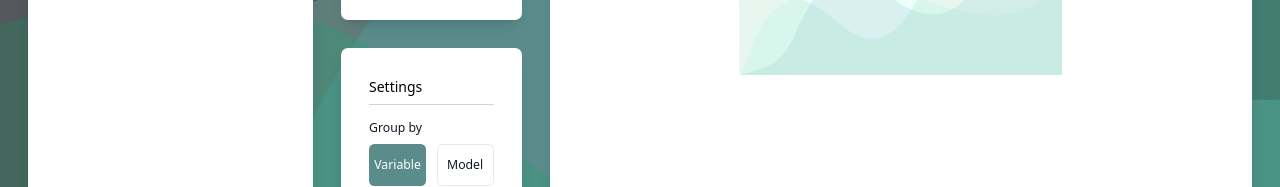
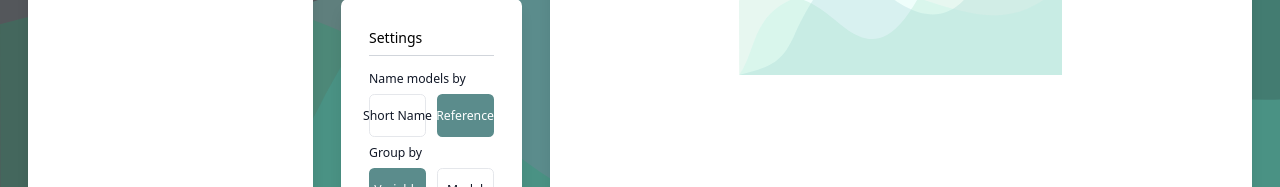
Before and after one commit to IMFS-MMB/epi-mmb-ocp, a Vue app: page / in a window 1280 px wide. Shown: the part 406-593 px from the top of the page. Built offline with nearby package versions, Linux system fonts and the light colour scheme; no server answers.

Commit message:
added option to change model naming

```diff
--- a/src/components/Models.vue
+++ b/src/components/Models.vue
@@ -6,7 +6,7 @@ import ModelFilters from "./ModelFilters.vue";
 import List from "./List.vue";
 import Popper from "vue3-popper";
 import ModelRefInline from "./ModelRefInline.vue";
-const { selectedModels, models: allModels, visibleModelsByType } = useState();
+const { selectedModels, models: allModels, visibleModelsByType, getModelTitle } = useState();
 </script>
 
 <template>
@@ -45,7 +45,7 @@ const { selectedModels, models: allModels, visibleModelsByType } = useState();
               :value="model"
               v-model="selectedModels"
             />
-            <span>{{ model.name }}</span>
+            <span>{{getModelTitle(model)}}</span>
           </label>
           <template #content>
             <div
--- a/src/components/Results.vue
+++ b/src/components/Results.vue
@@ -64,9 +64,11 @@ Highcharts.setOptions({
   },
 });
 
+
 const {
   getData,
   grouping,
+  getModelTitle,
   selectedVariables,
   selectedModels,
   selectedShocks,
@@ -108,7 +110,7 @@ const makeCharts = (shock: Shock): Charts => {
               yAxis: 0,
               type: "spline",
               colorIndex: i,
-              name: m.name,
+              name: getModelTitle.value(m),
               data: getData(m.name, shock.name, v.name),
             };
           }),
@@ -133,7 +135,7 @@ const makeCharts = (shock: Shock): Charts => {
               opposite: true,
             },
           ],
-          title: { text: m.name },
+          title: { text: getModelTitle.value(m) },
           series: selectedVariables.value.map((v, i) => {
             return {
               yAxis: 0,
@@ -235,15 +237,19 @@ const container = ref();
     class="flex-1 relative overflow-auto flex flex-col pt-4 bg-white rounded-lg"
   >
     <div class="absolute top-4 right-4 z-50 flex items-center gap-2">
-      <DownloadButton/>
-      <FullScreenButton v-if="container" :element="container"></FullScreenButton>
+
     </div>
 
     <div
       v-if="legendOptions"
-      class="px-4 sticky overflow-hidden rounded-lg top-0 z-10"
+      class="px-4 pl-24 sticky rounded-lg top-0 z-10 flex gap-2 items-start"
     >
-      <Chart :options="legendOptions"></Chart>
+      <Chart class="flex-grow" :options="legendOptions"></Chart>
+      <DownloadButton />
+      <FullScreenButton
+        v-if="container"
+        :element="container"
+      ></FullScreenButton>
     </div>
     <div
       class="flex-1 overflow-auto pl-6 pr-3 mx-1 space-y-8 scrolling-shadows pb-8"
--- a/src/components/Settings.vue
+++ b/src/components/Settings.vue
@@ -1,6 +1,37 @@
 <template>
   <div class="overflow-auto h-full flex flex-col -m-2 p-2 space-y-2">
     <div class="pb-2 mb-2 border-b border-gray-300">Settings</div>
+
+    <div>
+      <div class="flex items-center justify-between">
+        <h2 class="text-sm text-gray-900">Name models by</h2>
+      </div>
+
+      <RadioGroup v-model="heading" class="mt-2">
+        <div class="grid grid-cols-3 gap-3 sm:grid-cols-2">
+          <RadioGroupOption
+            as="template"
+            v-for="option in headingOptions"
+            :key="option.name"
+            :value="option.value"
+            v-slot="{ active, checked }"
+          >
+            <div
+              :class="[
+                checked
+                  ? 'bg-white-500 border-2 border-ocp-500  text-white bg-ocp-500'
+                  : 'bg-white border-gray-200 text-gray-900 hover:bg-gray-50',
+                'border !ring-0 outline-0 rounded-md py-3 px-3 flex items-center justify-center text-sm   sm:flex-1 cursor-pointer',
+              ]"
+            >
+              <RadioGroupLabel as="p" class="select-none whitespace-nowrap">
+                {{ option.name }}
+              </RadioGroupLabel>
+            </div>
+          </RadioGroupOption>
+        </div>
+      </RadioGroup>
+    </div>
 
     <div>
       <div class="flex items-center justify-between">
@@ -69,10 +100,14 @@
 
 <script setup lang="ts">
 import { RadioGroup, RadioGroupLabel, RadioGroupOption } from "@headlessui/vue";
-import { Grouping, useState } from "../state/state";
+import { Grouping, Heading, useState } from "../state/state";
 
-const { grouping, maxColumns } = useState();
+const { grouping, heading,  maxColumns } = useState();
 
+const headingOptions = [
+  { name: "Short Name", value: Heading.Short },
+  { name: "Reference", value: Heading.Reference },
+];
 const groupingOptions = [
   { name: "Variable", value: Grouping.Variable },
   { name: "Model", value: Grouping.Model },
--- a/src/state/state.ts
+++ b/src/state/state.ts
@@ -15,6 +15,11 @@ const variables = ref<Variable[]>([]);
 export enum Grouping {
   Variable,
   Model,
+}
+
+export enum Heading {
+  Short,
+  Reference,
 }
 
 const featureFilter = ref([]);
@@ -63,6 +68,7 @@ const hasSelection = computed(() => {
   );
 });
 
+const heading = ref<Heading>(Heading.Reference);
 const grouping = ref<Grouping>(Grouping.Variable);
 const maxColumns = ref<number>(4);
 
@@ -119,11 +125,20 @@ const getData = (model: string, shock: string, variable: string) => {
   return results[model]?.[shock]?.[variable] ?? null;
 };
 
+const getModelTitle = computed(() =>
+  heading.value === Heading.Short
+    ? (m: Model) => m.name
+    : (m: Model) => `${m.authors} (${m.year})`
+);
+
+
 export function useState() {
   return {
     getData,
+    getModelTitle,
     maxColumns,
     grouping,
+    heading,
     textFilter,
     featureFilter,
     clearFilters,
```
